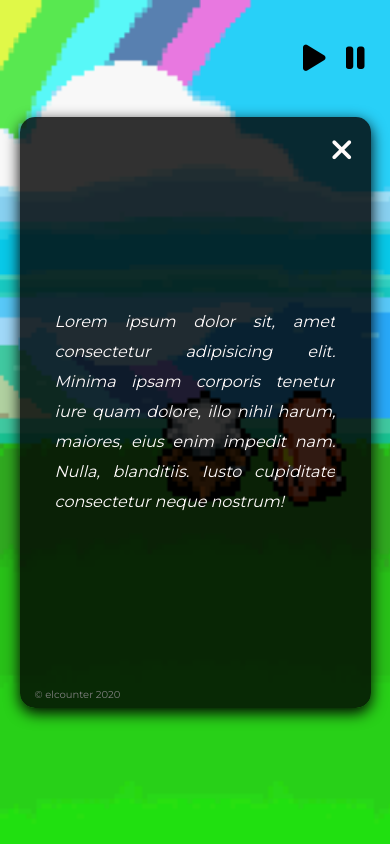
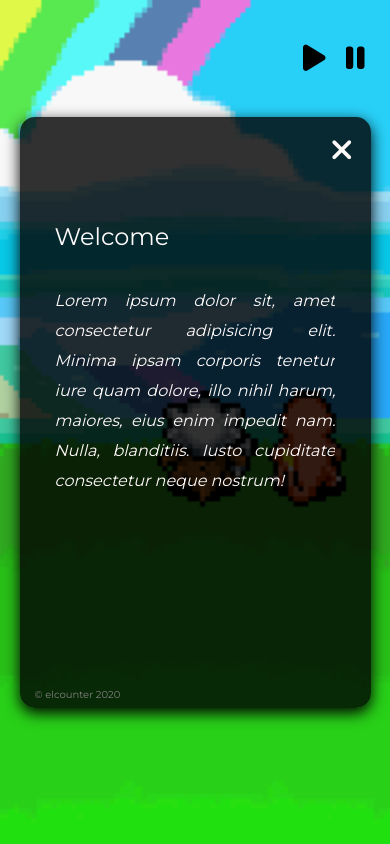
Before and after one commit to elcounter/pokemoon, a Vue app: page /about in a window 390 px wide. Built offline with nearby package versions, Linux system fonts and the light colour scheme.

Commit message:
new music theme

```diff
--- a/src/components/Modal.vue
+++ b/src/components/Modal.vue
@@ -1,6 +1,7 @@
 <template>
   <div id="modal">
     <i class="fas fa-times"></i>
+    <h2>Welcome</h2>
     <p>Lorem ipsum dolor sit, amet consectetur adipisicing elit. Minima ipsam corporis tenetur iure quam dolore, illo nihil harum, maiores, eius enim impedit nam. Nulla, blanditiis. Iusto cupiditate consectetur neque nostrum!</p>
     <span>© elcounter 2020</span>
   </div>
@@ -17,8 +18,8 @@
     position: relative;
     width: 30%;
     height: 80%;
-    display: flex;
-    margin: auto;
+    display: block;
+    margin: 5%;
     margin-top: 3%;
     background-color: rgba(1, 1, 1, 0.8);
     box-shadow: 0px 5px 15px 0px black;
@@ -32,6 +33,13 @@
     font-size: 30px;
     cursor: pointer;
   }
+  h2{
+    color: snow;
+    margin: auto;
+    width: 80%;
+    margin-top: 30%;
+    font-size: 24px;
+  }
   p{
     color: snow;
     text-align: justify;
@@ -39,6 +47,7 @@
     width: 80%;
     margin: auto;
     font-style: italic;
+    margin-top: 10%;
   }
   span{
     position: absolute;
@@ -51,14 +60,14 @@
     #modal{
       width: 90%;
       height: 70%;
-      margin-top: 30%;
+      margin: 30% auto;
     }
   }
   @media screen and (max-width: 1024px) and (min-width: 501px) {
     #modal{
       width: 80%;
       height: 70%;
-      margin-top: 20%;
+      margin: 20% auto;
     }
     p{
       line-height: 50px;
--- a/src/views/About.vue
+++ b/src/views/About.vue
@@ -1,6 +1,6 @@
 <template>
   <div id="about">
-    <audio id="backgroundMusic" loop src="../assets/opening.ogg"></audio>
+    <audio id="backgroundMusic" loop src="../assets/main.mp3"></audio>
     <button class="play" v-on:click="play"><i class="fas fa-play"></i></button>
     <button class="pause" v-on:click="pause"><i class="fas fa-pause"></i></button>
     <Modal />
```
Also changed, not shown: 2 other files (tests, documents, lock files or other folders).
